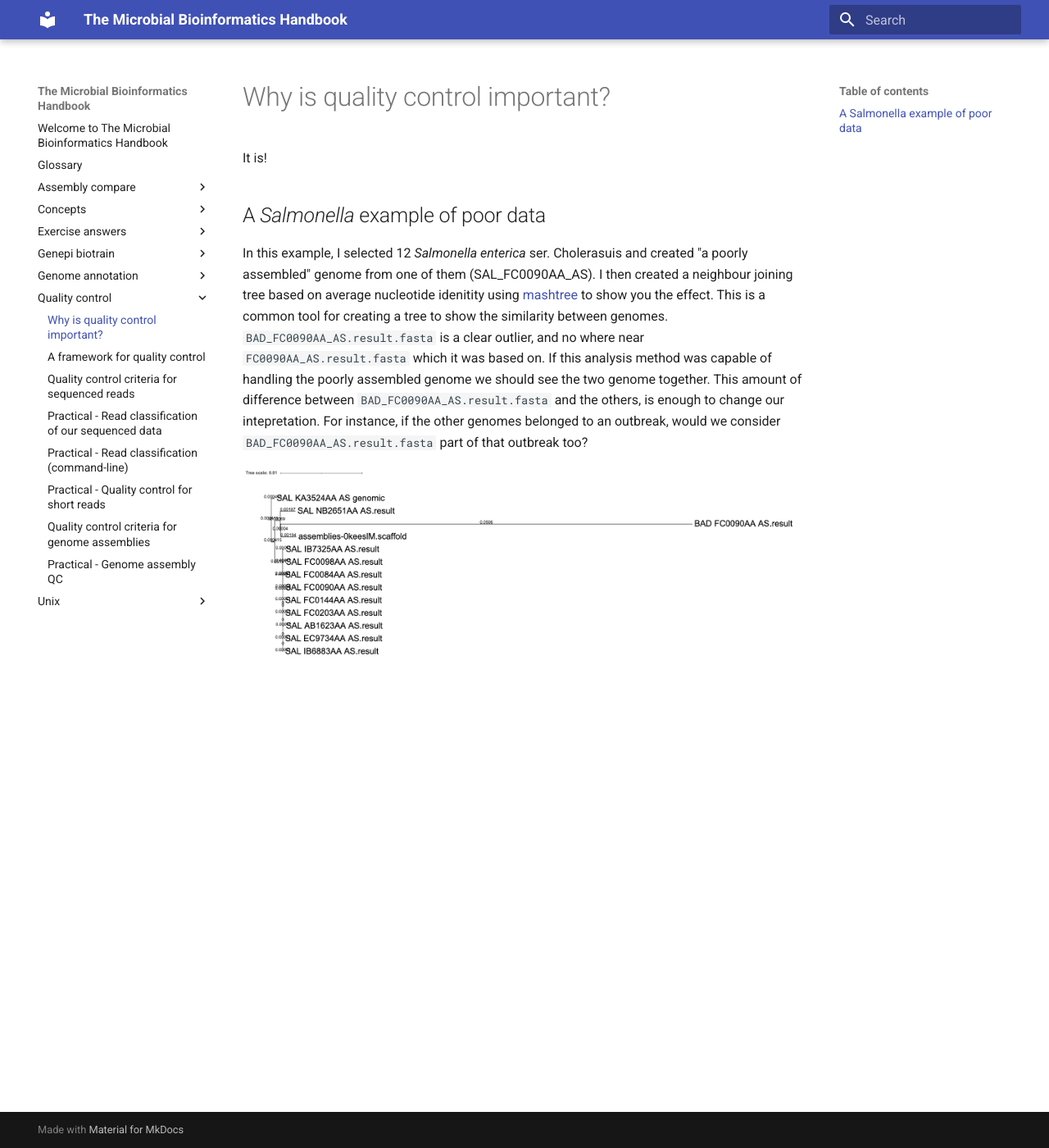
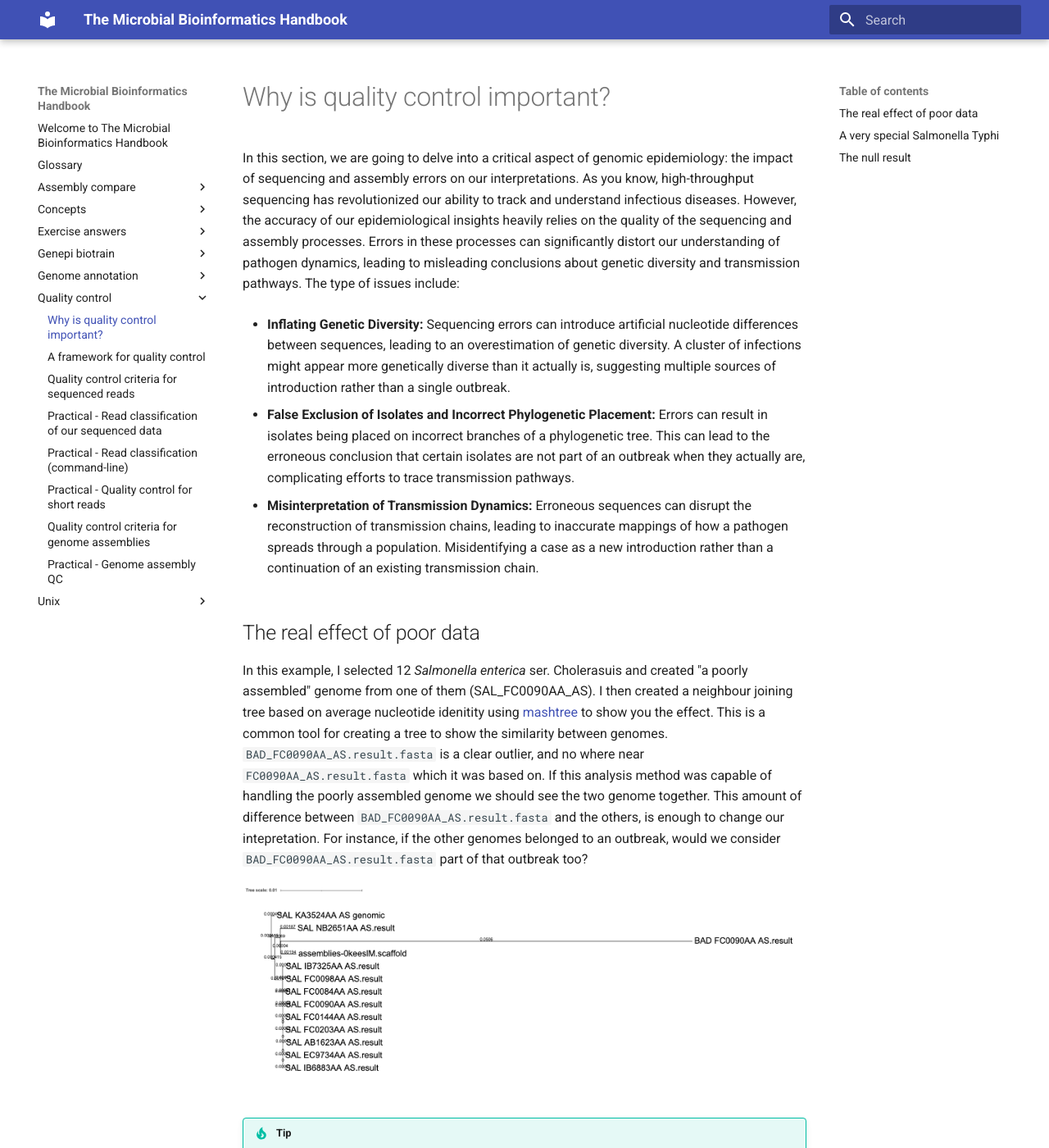
Before and after one commit to happykhan/bioinformatics-handbook, an MkDocs documentation site: the page built from docs/quality-control/00-poor-qc-issues.md, in a window 1280 px wide and 1400 px high. Shown: the whole window at 82% size. Built offline with MkDocs 1.6.1 and Material for MkDocs 9.7.7, drawn with Linux system fonts in a browser that asks for light colours; some of the changed text lies outside the part shown.

Commit message:
added practicals

```diff
--- a/docs/quality-control/00-poor-qc-issues.md
+++ b/docs/quality-control/00-poor-qc-issues.md
@@ -2,10 +2,33 @@
 title: Why is quality control important?
 ---
 
-It is!
+In this section, we are going to delve into a critical aspect of genomic epidemiology: the impact of sequencing and assembly errors on our interpretations. As you know, high-throughput sequencing has revolutionized our ability to track and understand infectious diseases. However, the accuracy of our epidemiological insights heavily relies on the quality of the sequencing and assembly processes. Errors in these processes can significantly distort our understanding of pathogen dynamics, leading to misleading conclusions about genetic diversity and transmission pathways. The type of issues include:
 
-## A *Salmonella* example of poor data
+* **Inflating Genetic Diversity:** Sequencing errors can introduce artificial nucleotide differences between sequences, leading to an overestimation of genetic diversity. A cluster of infections might appear more genetically diverse than it actually is, suggesting multiple sources of introduction rather than a single outbreak.
+
+* **False Exclusion of Isolates and Incorrect Phylogenetic Placement:** Errors can result in isolates being placed on incorrect branches of a phylogenetic tree. This can lead to the erroneous conclusion that certain isolates are not part of an outbreak when they actually are, complicating efforts to trace transmission pathways.
+
+* **Misinterpretation of Transmission Dynamics:** Erroneous sequences can disrupt the reconstruction of transmission chains, leading to inaccurate mappings of how a pathogen spreads through a population. Misidentifying a case as a new introduction rather than a continuation of an existing transmission chain.
+
+## The real effect of poor data
 
 In this example, I selected 12 *Salmonella enterica* ser. Cholerasuis and created "a poorly assembled" genome from one of them (SAL_FC0090AA_AS). I then created a neighbour joining tree based on average nucleotide idenitity using [mashtree](https://github.com/lskatz/mashtree) to show you the effect. This is a common tool for creating a tree to show the similarity between genomes. `BAD_FC0090AA_AS.result.fasta` is a clear outlier, and no where near `FC0090AA_AS.result.fasta` which it was based on. If this analysis method was capable of handling the poorly assembled genome we should see the two genome together. This amount of difference between `BAD_FC0090AA_AS.result.fasta` and the others, is enough to change our intepretation. For instance, if the other genomes belonged to an outbreak, would we consider `BAD_FC0090AA_AS.result.fasta` part of that outbreak too?
 
 ![alt text](img/poor-qc-tree.png)
+
+!!! tip
+    This error won't be so pronounced in real data. And you won't be able to clearly spot it by eye in the final analysis. You need to be confident about the data quality from checking upstream.
+
+## A very special *Salmonella* Typhi
+
+Someone once came to me with some results similar to the table below. The black means the genome had AMR determinants that would confer that resistance, white means absence. They were looking at multi-drug resistant *Salmonella enterica* serovar Typhi and found that one of their samples had a special profile of predicted AMR determinants that included extra mechanisms. They were very excited that they had found something new and wonderful and wanted me to just sanity check it.
+
+![alt text](img/special.png)
+
+I did a basic check of the taxonomic classification of the sample and it came back - *Klebsiella pneumoniae*. It was not a special Typhi, but a run of the mill *Klebsiella* that had been picked up by mistake.
+
+## The null result
+
+The most common manifestation of sequencing and genome assembly errors is that a downstream tool just doesn't work. Here is an error thrown by `snippy` when given poor quality data.
+
+![alt text](img/null.png)
```
Also changed, not shown: docs/quality-control/img/null.png (added), docs/quality-control/img/special.png (added).
